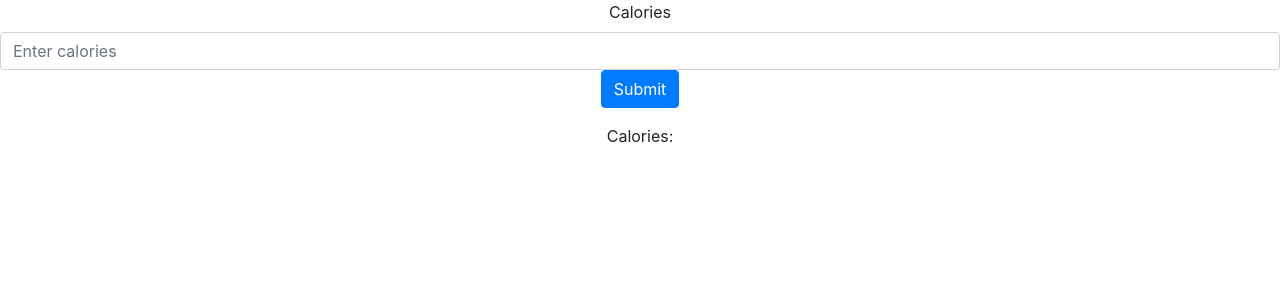
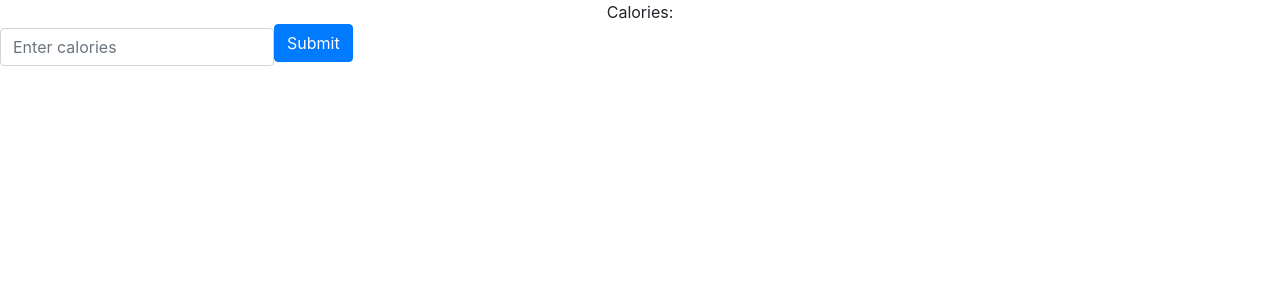
Before and after one commit to XaviSanta/Io-MobileAppDev, a React (Create React App) app in the folder mokoko/: page / in a window 1280 px wide. Shown: the top 300 px of the page. Built offline with nearby package versions, Linux system fonts and the light colour scheme.

Commit message:
Fix typo from-form

```diff
--- a/mokoko/src/Calories.js
+++ b/mokoko/src/Calories.js
@@ -11,9 +11,11 @@ class Calories extends Component {
 
     return (
       <div className="App">
-        <form className="from-inline" onSubmit={submitHandler}>
-          <div class="form-group">
-            <label for="caloriesInput">Calories</label>
+
+        Calories: {localCalories}
+        <form class="form-inline" onSubmit={submitHandler}>
+          <div class="form-group mb-2">
+            <label class="sr-only" for="caloriesInput"></label>
             <input
               type="number"
               class="form-control"
@@ -22,11 +24,9 @@ class Calories extends Component {
               ref={caloriesInput}
             >
             </input>
-            <button type="submit" class="btn btn-primary">Submit</button>
+            <button type="submit" class="btn btn-primary mb-2">Submit</button>
           </div>
         </form>
-
-        Calories: {localCalories}
       </div>
     );
   }
```
